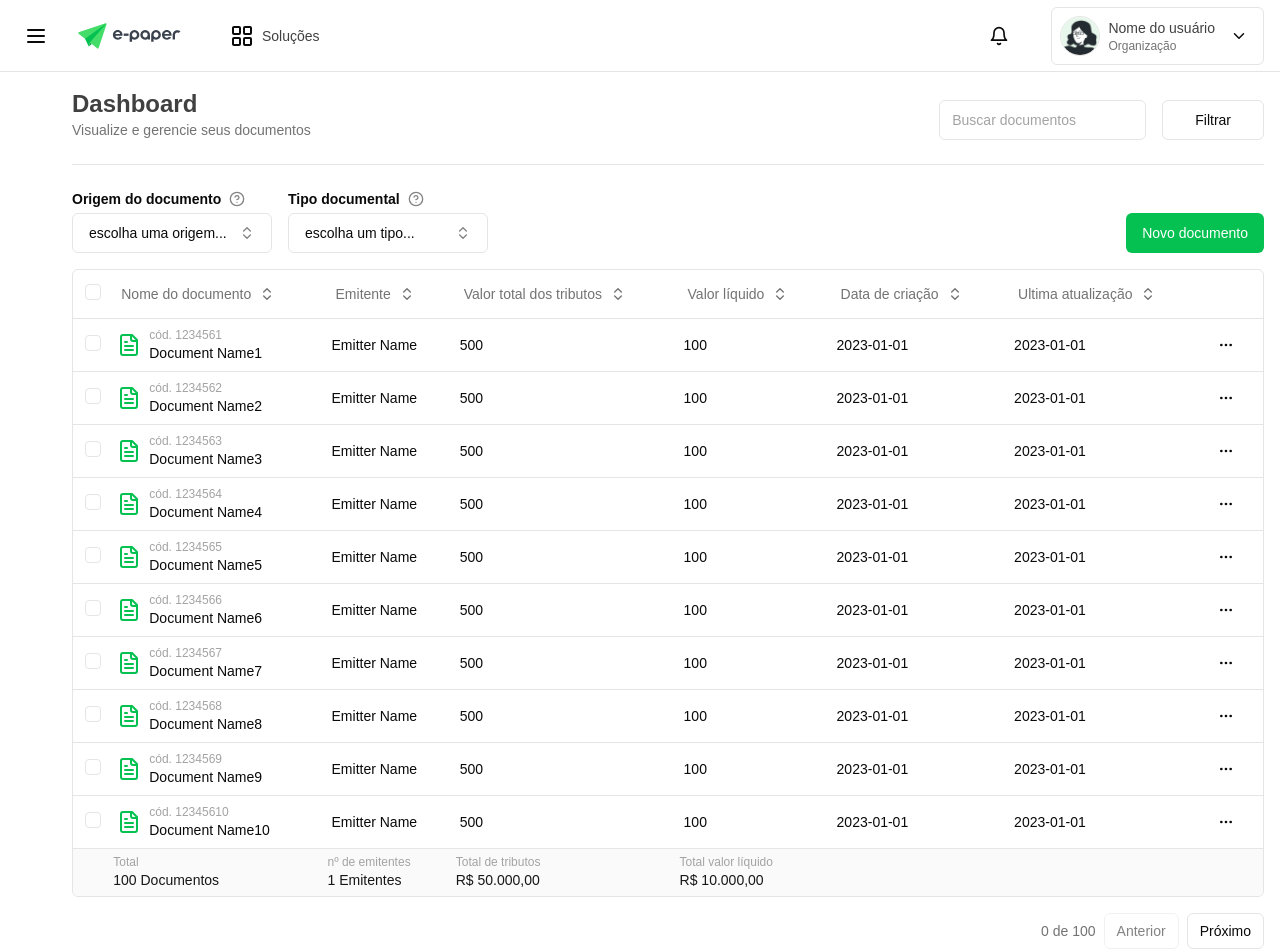
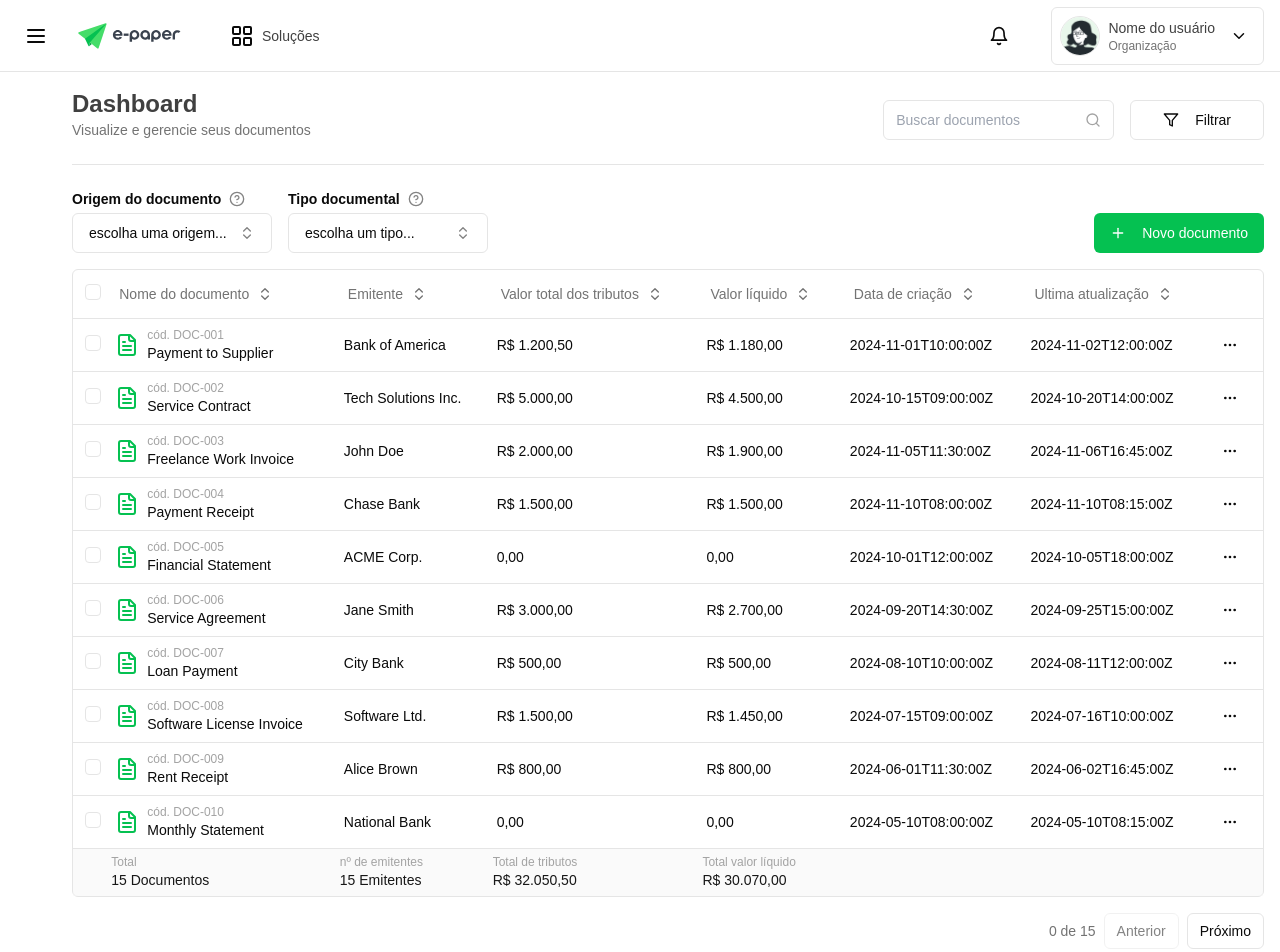
Before and after one commit to geniilsonfernandes/e-paper-teste-front-end, a Next.js app: page / in a window 1280 px wide. Shown: the top 952 px of the page. Built offline with nearby package versions, Linux system fonts and the light colour scheme.

Commit message:
feat: improve dashboard page functionality
- fix utility functions
- add leading icon support to Button component
- add 'icon' prop to Input component

```diff
--- a/src/app/globals.css
+++ b/src/app/globals.css
@@ -90,7 +90,7 @@ body {
   }
 
   .user-focus {
-    @apply focus:outline focus:outline-2 focus:outline-black
+    @apply focus:outline focus:outline-2 focus:outline-primary-200 focus:outline-offset-2;
   }
 
   .menu-icon-rotate {
--- a/src/components/DataTable/DataTableDocuments.tsx
+++ b/src/components/DataTable/DataTableDocuments.tsx
@@ -28,7 +28,7 @@ import {
   DropdownMenuTrigger,
 } from "@/components/ui/dropdown-menu";
 import { Document } from "@/shared/types";
-import { calculateTotal, filtersEmitters } from "@/shared/utils";
+import { calculateTotal, filtersEmitters, formatValue } from "@/shared/utils";
 import { useMemo, useState } from "react";
 import { DataTable } from "../ui/DataTable";
 
@@ -146,6 +146,13 @@ export const DataTableDocuments = ({ data }: DataTableDocumentsProps) => {
           </div>
         ),
         accessorKey: "amount",
+        cell: ({ row }) => {
+          return (
+            <div className="font-medium flex items-center">
+              <span>{formatValue(row.getValue("amount"))}</span>
+            </div>
+          );
+        },
         header: ({ column }) => {
           return (
             <Button
@@ -164,6 +171,13 @@ export const DataTableDocuments = ({ data }: DataTableDocumentsProps) => {
 
       {
         accessorKey: "liquidValue",
+        cell: ({ row }) => {
+          return (
+            <div className="font-medium flex items-center">
+              <span>{formatValue(row.getValue("liquidValue"))}</span>
+            </div>
+          );
+        },
         footer: () => (
           <div className="flex flex-col ">
             <span className="text-neutral-400 text-xs">
--- a/src/components/ui/DataTable.tsx
+++ b/src/components/ui/DataTable.tsx
@@ -18,6 +18,14 @@ type DataTableProps<TData> = {
 };
 
 export const DataTable = ({ table }: DataTableProps<any>) => {
+
+  if (table === undefined) {
+    return (
+      <div className="flex items-center justify-center text-sm text-muted-foreground">
+        No results.
+      </div>
+    );
+  }
   return (
     <div className="w-full">
       {/* <div className="flex items-center py-4">
@@ -77,7 +85,7 @@ export const DataTable = ({ table }: DataTableProps<any>) => {
             ))}
           </TableHeader>
           <TableBody>
-            {table.getRowModel().rows?.length ? (
+            {table?.getRowModel().rows?.length ? (
               table.getRowModel().rows.map((row) => (
                 <TableRow
                   key={row.id}
@@ -131,7 +139,7 @@ export const DataTable = ({ table }: DataTableProps<any>) => {
           ${table.getFilteredRowModel().rows.length}
           `}
         </div>
-        <div className="space-x-2">
+        <div className="space-x-2 flex">
           <Button
             variant="outline"
             size="sm"
--- a/src/components/ui/button.tsx
+++ b/src/components/ui/button.tsx
@@ -5,11 +5,11 @@ import * as React from "react";
 import { cn } from "@/lib/utils";
 
 const buttonVariants = cva(
-  "inline-flex items-center justify-center gap-2 whitespace-nowrap rounded-md text-sm font-medium ring-offset-background transition-colors focus-visible:outline-none focus-visible:ring-2 focus-visible:ring-ring focus-visible:ring-offset-2 disabled:pointer-events-none disabled:opacity-50 [&_svg]:pointer-events-none [&_svg]:size-4 [&_svg]:shrink-0",
+  "flex items-center justify-center gap-2 whitespace-nowrap rounded-md text-sm font-medium ring-offset-background transition-colors focus-visible:outline-none focus-visible:ring-2 focus-visible:ring-ring focus-visible:ring-offset-2 disabled:pointer-events-none disabled:opacity-50 [&_svg]:pointer-events-none [&_svg]:size-4 [&_svg]:shrink-0 user-focus",
   {
     variants: {
       variant: {
-        default: "bg-primary text-white hover:bg-primary/90 ",
+        default: "bg-primary text-white hover:bg-primary/90",
         destructive:
           "bg-destructive text-destructive-foreground hover:bg-destructive/90",
         outline:
@@ -51,6 +51,15 @@ const Button = React.forwardRef<HTMLButtonElement, ButtonProps>(
     );
   }
 );
+
+export const LeadingIcon = React.forwardRef<
+  React.ElementRef<typeof Slot>,
+  React.ComponentPropsWithoutRef<typeof Slot>
+>(({ className, ...props }, ref) => (
+  <Slot ref={ref} className={cn("pointer-events-none", className)} {...props} />
+));
+
 Button.displayName = "Button";
+LeadingIcon.displayName = "LeadingIcon";
 
 export { Button, buttonVariants };
--- a/src/components/ui/input.tsx
+++ b/src/components/ui/input.tsx
@@ -1,19 +1,28 @@
+import { cn } from "@/lib/utils";
 import * as React from "react";
 
-import { cn } from "@/lib/utils";
+type InputProps = {
+  icon?: React.ReactNode;
+} & React.InputHTMLAttributes<HTMLInputElement>;
 
-const Input = React.forwardRef<HTMLInputElement, React.ComponentProps<"input">>(
-  ({ className, type, ...props }, ref) => {
+const Input = React.forwardRef<HTMLInputElement, InputProps>(
+  ({ className, icon, type, ...props }, ref) => {
     return (
-      <input
-        type={type}
+      <div
         className={cn(
-          "flex h-10 w-full rounded-md border border-input bg-background px-3 py-2 text-base ring-offset-background file:border-0 file:bg-transparent file:text-sm file:font-medium file:text-foreground placeholder:text-neutral-400 placeholder:text-sm focus-visible:outline-none focus-visible:ring-2 focus-visible:ring-ring focus-visible:ring-offset-2 disabled:cursor-not-allowed disabled:opacity-50 md:text-sm",
-          className
+          "flex items-center gap-2 h-10 w-full rounded-md border border-input bg-background px-3 py-2 text-base file:border-0 file:bg-transparent file:text-sm file:font-medium file:text-foreground placeholder:text-neutral-400 placeholder:text-sm disabled:cursor-not-allowed disabled:opacity-50 md:text-sm",
+          "focus-within:ring-2 focus-within:ring-offset-2 focus-within:ring-primary-200",
+          "[&_svg]:text-neutral-400 [&_svg]:pointer-events-none [&_svg]:size-4 [&_svg]:shrink-0"
         )}
-        ref={ref}
-        {...props}
-      />
+      >
+        <input
+          type={type}
+          className={cn("outline-none", className)}
+          ref={ref}
+          {...props}
+        />
+        {icon && <span>{icon}</span>}
+      </div>
     );
   }
 );
--- a/src/modules/dashboard/Dashboard.tsx
+++ b/src/modules/dashboard/Dashboard.tsx
@@ -2,29 +2,11 @@
 
 import { DataTableDocuments } from "@/components/DataTable";
 import PageHeader from "@/components/PageHeader/PageHeader";
-import { Button } from "@/components/ui/button";
+import { Button, LeadingIcon } from "@/components/ui/button";
 import { Combobox } from "@/components/ui/Combobox";
 import { Input } from "@/components/ui/input";
-import { Document } from "@/shared/types";
-import { Plus } from "lucide-react";
-
-export type Payment = {
-  id: string;
-  amount: number;
-  status: "pending" | "processing" | "success" | "failed";
-  email: string;
-};
-
-const data: Document[] = Array.from({ length: 100 }, (_, index) => ({
-  id: (index + 1).toString(),
-  code: "123456" + (index + 1),
-  documentName: "Document Name" + (index + 1),
-  emitter: "Emitter Name",
-  amount: 500,
-  liquidValue: 100,
-  createdAt: "2023-01-01",
-  updatedAt: "2023-01-01",
-}));
+import { documentsMock } from "@/shared/tests/mocks";
+import { Filter, Plus, Search } from "lucide-react";
 
 const doctypes = [
   { value: "payment", label: "Nota de pagamento" },
@@ -47,7 +29,7 @@ export const Dashboard = () => {
   };
 
   return (
-    <div className="py-4 ">
+    <div className="py-4">
       <PageHeader
         title="Dashboard"
         subtitle="Visualize e gerencie seus documentos"
@@ -56,8 +38,12 @@ export const Dashboard = () => {
             <Input
               placeholder="Buscar documentos"
               className="w-full md:max-w-[330px]"
+              icon={<Search />}
             />
             <Button variant="outline" className="sm:px-8">
+              <LeadingIcon>
+                <Filter className="mr-2" />
+              </LeadingIcon>
               Filtrar
             </Button>
           </div>
@@ -80,11 +66,14 @@ export const Dashboard = () => {
             onSelect={handleSelect}
           />
         </div>
-        <Button variant="default" className="hidden md:block">
+        <Button variant="default" className="hidden md:flex">
+          <LeadingIcon>
+            <Plus className="mr-2" />
+          </LeadingIcon>
           Novo documento
         </Button>
       </div>
-      <DataTableDocuments data={data} />
+      <DataTableDocuments data={documentsMock} />
       <Button className="md:hidden fixed bottom-4 right-4 w-14 h-14 rounded-full">
         <Plus />
       </Button>
--- /dev/null
+++ b/src/shared/tests/mocks.ts
@@ -0,0 +1,184 @@
+import { docOrigin, docTypes, Document } from "../types";
+
+export const documentsMock: Document[] = [
+  {
+    id: "1",
+    code: "DOC-001",
+    docType: docTypes.payment,
+    docOrigin: docOrigin.bank,
+    documentName: "Payment to Supplier",
+    emitter: "Bank of America",
+    amount: 1200.5,
+    liquidValue: 1180.0,
+    createdAt: "2024-11-01T10:00:00Z",
+    updatedAt: "2024-11-02T12:00:00Z",
+  },
+  {
+    id: "2",
+    code: "DOC-002",
+    docType: docTypes.contract,
+    docOrigin: docOrigin.company,
+    documentName: "Service Contract",
+    emitter: "Tech Solutions Inc.",
+    amount: 5000.0,
+    liquidValue: 4500.0,
+    createdAt: "2024-10-15T09:00:00Z",
+    updatedAt: "2024-10-20T14:00:00Z",
+  },
+  {
+    id: "3",
+    code: "DOC-003",
+    docType: docTypes.invoice,
+    docOrigin: docOrigin.person,
+    documentName: "Freelance Work Invoice",
+    emitter: "John Doe",
+    amount: 2000.0,
+    liquidValue: 1900.0,
+    createdAt: "2024-11-05T11:30:00Z",
+    updatedAt: "2024-11-06T16:45:00Z",
+  },
+  {
+    id: "4",
+    code: "DOC-004",
+    docType: docTypes.receipt,
+    docOrigin: docOrigin.bank,
+    documentName: "Payment Receipt",
+    emitter: "Chase Bank",
+    amount: 1500.0,
+    liquidValue: 1500.0,
+    createdAt: "2024-11-10T08:00:00Z",
+    updatedAt: "2024-11-10T08:15:00Z",
+  },
+  {
+    id: "5",
+    code: "DOC-005",
+    docType: docTypes.statement,
+    docOrigin: docOrigin.company,
+    documentName: "Financial Statement",
+    emitter: "ACME Corp.",
+    amount: 0.0,
+    liquidValue: 0.0,
+    createdAt: "2024-10-01T12:00:00Z",
+    updatedAt: "2024-10-05T18:00:00Z",
+  },
+  {
+    id: "6",
+    code: "DOC-006",
+    docType: docTypes.contractService,
+    docOrigin: docOrigin.person,
+    documentName: "Service Agreement",
+    emitter: "Jane Smith",
+    amount: 3000.0,
+    liquidValue: 2700.0,
+    createdAt: "2024-09-20T14:30:00Z",
+    updatedAt: "2024-09-25T15:00:00Z",
+  },
+  {
+    id: "7",
+    code: "DOC-007",
+    docType: docTypes.payment,
+    docOrigin: docOrigin.bank,
+    documentName: "Loan Payment",
+    emitter: "City Bank",
+    amount: 500.0,
+    liquidValue: 500.0,
+    createdAt: "2024-08-10T10:00:00Z",
+    updatedAt: "2024-08-11T12:00:00Z",
+  },
+  {
+    id: "8",
+    code: "DOC-008",
+    docType: docTypes.invoice,
+    docOrigin: docOrigin.company,
+    documentName: "Software License Invoice",
+    emitter: "Software Ltd.",
+    amount: 1500.0,
+    liquidValue: 1450.0,
+    createdAt: "2024-07-15T09:00:00Z",
+    updatedAt: "2024-07-16T10:00:00Z",
+  },
+  {
+    id: "9",
+    code: "DOC-009",
+    docType: docTypes.receipt,
+    docOrigin: docOrigin.person,
+    documentName: "Rent Receipt",
+    emitter: "Alice Brown",
+    amount: 800.0,
+    liquidValue: 800.0,
+    createdAt: "2024-06-01T11:30:00Z",
+    updatedAt: "2024-06-02T16:45:00Z",
+  },
+  {
+    id: "10",
+    code: "DOC-010",
+    docType: docTypes.statement,
+    docOrigin: docOrigin.bank,
+    documentName: "Monthly Statement",
+    emitter: "National Bank",
+    amount: 0.0,
+    liquidValue: 0.0,
+    createdAt: "2024-05-10T08:00:00Z",
+    updatedAt: "2024-05-10T08:15:00Z",
+  },
+  {
+    id: "11",
+    code: "DOC-011",
+    docType: docTypes.contract,
+    docOrigin: docOrigin.company,
+    documentName: "Partnership Agreement",
+    emitter: "XYZ Partners",
+    amount: 10000.0,
+    liquidValue: 9500.0,
+    createdAt: "2024-04-15T12:00:00Z",
+    updatedAt: "2024-04-20T18:00:00Z",
+  },
+  {
+    id: "12",
+    code: "DOC-012",
+    docType: docTypes.contractService,
+    docOrigin: docOrigin.person,
+    documentName: "Consulting Agreement",
+    emitter: "Consultant Inc.",
+    amount: 6000.0,
+    liquidValue: 5500.0,
+    createdAt: "2024-03-20T14:30:00Z",
+    updatedAt: "2024-03-25T15:00:00Z",
+  },
+  {
+    id: "13",
+    code: "DOC-013",
+    docType: docTypes.payment,
+    docOrigin: docOrigin.bank,
+    documentName: "Credit Card Payment",
+    emitter: "Credit Union",
+    amount: 250.0,
+    liquidValue: 250.0,
+    createdAt: "2024-02-10T10:00:00Z",
+    updatedAt: "2024-02-11T12:00:00Z",
+  },
+  {
+    id: "14",
+    code: "DOC-014",
+    docType: docTypes.invoice,
+    docOrigin: docOrigin.company,
+    documentName: "Maintenance Invoice",
+    emitter: "Facility Services Co.",
+    amount: 300.0,
+    liquidValue: 290.0,
+    createdAt: "2024-01-15T09:00:00Z",
+    updatedAt: "2024-01-16T10:00:00Z",
+  },
+  {
+    id: "15",
+    code: "DOC-015",
+    docType: docTypes.statement,
+    docOrigin: docOrigin.bank,
+    documentName: "Yearly Statement",
+    emitter: "Global Bank",
+    amount: 0.0,
+    liquidValue: 0.0,
+    createdAt: "2023-12-01T11:30:00Z",
+    updatedAt: "2023-12-02T16:45:00Z",
+  },
+];
--- a/src/shared/types/index.ts
+++ b/src/shared/types/index.ts
@@ -1,6 +1,23 @@
+export enum docTypes {
+  payment = "payment",
+  contract = "contract",
+  invoice = "invoice",
+  receipt = "receipt",
+  statement = "statement",
+  contractService = "contractService",
+}
+
+export enum docOrigin {
+  bank = "bank",
+  company = "company",
+  person = "person",
+}
+
 export type Document = {
   id: string;
   code: string;
+  docType: docTypes;
+  docOrigin: docOrigin;
   documentName: string;
   emitter: string;
   amount: number;
--- a/src/shared/utils/index.ts
+++ b/src/shared/utils/index.ts
@@ -7,6 +7,17 @@ export const filtersEmitters = (documents: Document[]) => {
     }
     return uniqueEmitters;
   }, [] as string[]);
+};
+
+
+export const formatValue = (value?: number) => {
+  if (!value) {
+    return "0,00";
+  }
+  return value.toLocaleString("pt-BR", {
+    style: "currency",
+    currency: "BRL",
+  });
 };
 
 export const calculateTotal = (
@@ -30,9 +41,6 @@ export const calculateTotal = (
 
   return {
     raw: total,
-    formatted: total.toLocaleString("pt-BR", {
-      style: "currency",
-      currency: "BRL",
-    }),
+    formatted: formatValue(total),
   };
 };
```
